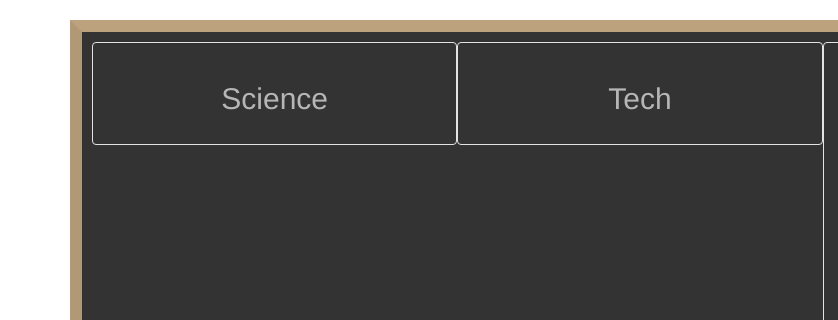
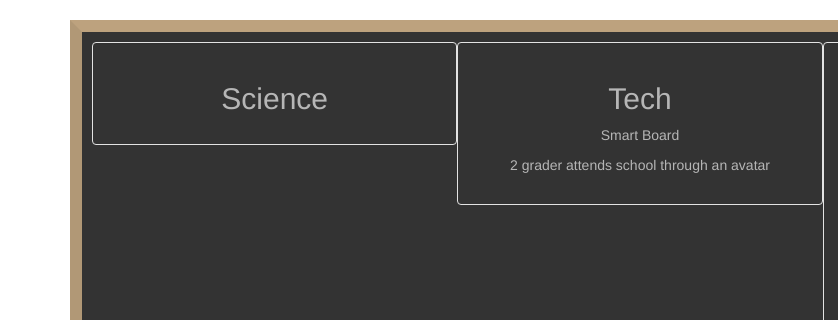
Before and after one commit to tcyrus-hackathon/firsthack-2015, a plain HTML site: page index.html in a window 1280 px wide. Shown: the part 91-411 px from the top of the page, 0-838 px from the left. Drawn offline with nearby package versions, Linux system fonts and the light colour scheme.

Commit message:
Added Links

```diff
--- a/index.html
+++ b/index.html
@@ -114,7 +114,15 @@ a, a:hover {
           </div>
           <div class="col-xs-6 col-md-4 text-center well">
             <h2>Tech</h2>
-
+            <p>
+              <a href="http://en.wikipedia.org/wiki/Smart_Board">
+                Smart Board
+              </a>
+            </p>
+            <a href="http://www.dogonews.com/2012/9/27/2nd-grader-attends-school-via-an-avatar">
+              2 grader attends school through an avatar
+              </p>
+            </a>
           </div>
           <div class="col-xs-6 col-md-4 text-center well">
             <h2>Current Events</h2>
@@ -131,7 +139,7 @@ a, a:hover {
               <a href="http://www.dogonews.com/2013/5/6/a-school-cafeteria-with-no-chicken-fingers-or-meatballs-hmm">
                 A School Cafeteria With NO Chicken Fingers Or Meatballs
               </a>
-              </p>
+            </p>
           </div>
         </div>
       </div>
```
